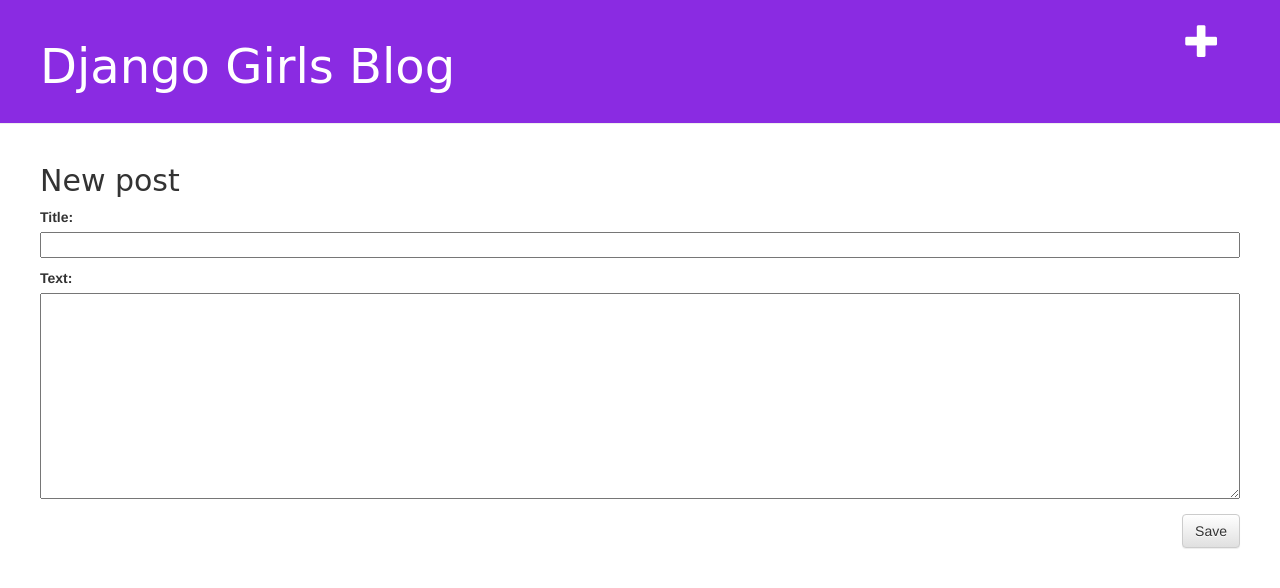
After one commit to stfnglsr/my-first-blog, a Django app: page /post/new/ in a window 1280 px wide. The commit adds this page. Shown: the top 588 px of the page. Run offline with Django 3.2, Linux system fonts and the light colour scheme; some libraries are stand-ins or nearby versions.

Commit message:
View und Template für Blogpost-Details sowie CSS für die Website hinzugefügt

```diff
--- /dev/null
+++ b/blog/forms.py
@@ -0,0 +1,9 @@
+from django import forms
+
+from .models import Post
+
+class PostForm(forms.ModelForm):
+
+    class Meta:
+         model = Post
+         fields = ('title', 'text',)
--- /dev/null
+++ b/blog/static/css/blog.css
@@ -0,0 +1,50 @@
+.page-header {
+  background-color: blueviolet;
+  /*background-color: #C25100;*/
+  margin-top: 0;
+  padding: 20px 40px 20px 40px;
+}
+
+.page-header h1, .page-header h1 a, .page-header h1 a:visited, .page-header h1 a:active {
+  color: #ffffff;
+  font-size: 36pt;
+  text-decoration: none;
+}
+
+.content {
+  margin-left: 40px;
+  margin-right: 40px;
+}
+
+h1, h2, h3, h4 {
+  font-family: 'Lobster', cursive;
+  /*font-family: 'Ubuntu', sans-serif;*/
+}
+
+.date {
+  color: #828282;
+}
+
+.save {
+  float: right;
+}
+
+.post-form textarea, .post-form input {
+  width: 100%;
+}
+
+.top-menu, .top-menu:hover, .top-menu:visited {
+  color: #ffffff;
+  float: right;
+  font-size: 26pt;
+  margin-right: 20px;
+}
+
+.post {
+  margin-bottom: 30px;
+  color: #434343;
+}
+
+.post h2 a, .post h2 a:visited {
+  color: #434343;
+}
--- /dev/null
+++ b/blog/templates/blog/base.html
@@ -0,0 +1,39 @@
+{% load static %}
+<!DOCTYPE html>
+<html lang="en" dir="ltr">
+  <head>
+    <meta charset="utf-8">
+    <meta name="viewport" content="width=device-width, initial-scale=1">
+    <link rel="stylesheet" href="//maxcdn.bootstrapcdn.com/bootstrap/3.2.0/css/bootstrap.min.css">
+    <link rel="stylesheet" href="//maxcdn.bootstrapcdn.com/bootstrap/3.2.0/css/bootstrap-theme.min.css">
+    <link rel="stylesheet" href="{% static 'css/blog.css' %}">
+    <link rel="preconnect" href="https://fonts.gstatic.com">
+    <link href="https://fonts.googleapis.com/css2?family=Ubuntu:wght@300&display=swap" rel="stylesheet">
+
+    <title></title>
+
+  </head>
+    <body>
+
+        <div class="container-fluid">
+            <div class="row">
+                <div class="col-sm">
+                        <div class="page-header">
+                            <a href="{% url 'post_new' %}" class="top-menu"><span class="glyphicon glyphicon-plus"></span></a>
+                            <h1><a href="/">Django Girls Blog</a></h1>
+                        </div>
+                </div>
+            </div>
+        </div>
+
+        <div class="content container-fluid">
+            <div class="row">
+                <div class="col-sm">
+                {% block content %}
+                {% endblock %}
+                </div>
+            </div>
+        </div>
+
+</body>
+</html>
--- /dev/null
+++ b/blog/templates/blog/post_edit.html
@@ -0,0 +1,9 @@
+{% extends 'blog/base.html' %}
+
+{% block content %}
+    <h2>New post</h2>
+    <form method="POST" class="post-form">{% csrf_token %}
+        {{ form.as_p }}
+        <button type="submit" class="save btn btn-default">Save</button>
+    </form>
+{% endblock %}
--- a/blog/urls.py
+++ b/blog/urls.py
@@ -3,4 +3,6 @@
 
 urlpatterns = [
     path('', views.post_list, name='post_list'),
+    path('post/<int:pk>/', views.post_detail, name='post_detail'),
+    path('post/new/', views.post_new, name='post_new'),
 ]
--- a/blog/views.py
+++ b/blog/views.py
@@ -1,6 +1,18 @@
-from django.shortcuts import render
+from django.shortcuts import render, get_object_or_404
+from django.utils import timezone
+from .models import Post
+from .forms import PostForm
 
 # Create your views here.
 
 def post_list(request):
-    return render(request, 'blog/post_list.html', {})
+    posts = Post.objects.filter(published_date__lte=timezone.now()).order_by('published_date')
+    return render(request, 'blog/post_list.html', {'posts': posts})
+
+def post_new(request):
+    form = PostForm()
+    return render(request, 'blog/post_edit.html', {'form': form})
+
+def post_detail(request, pk):
+    post = get_object_or_404(Post, pk=pk)
+    return render(request, 'blog/post_detail.html', {'post': post})
```
Also changed, not shown: blog/static/css/1blog.css (added, +58 -0 lines), blog/static/css/2blog.css (added, +46 -0 lines), blog/static/css/my.css (added, +31 -0 lines), blog/templates/blog/post_detail.html (added, +14 -0 lines), blog/templates/blog/post_list.html (+12 -33 lines).
